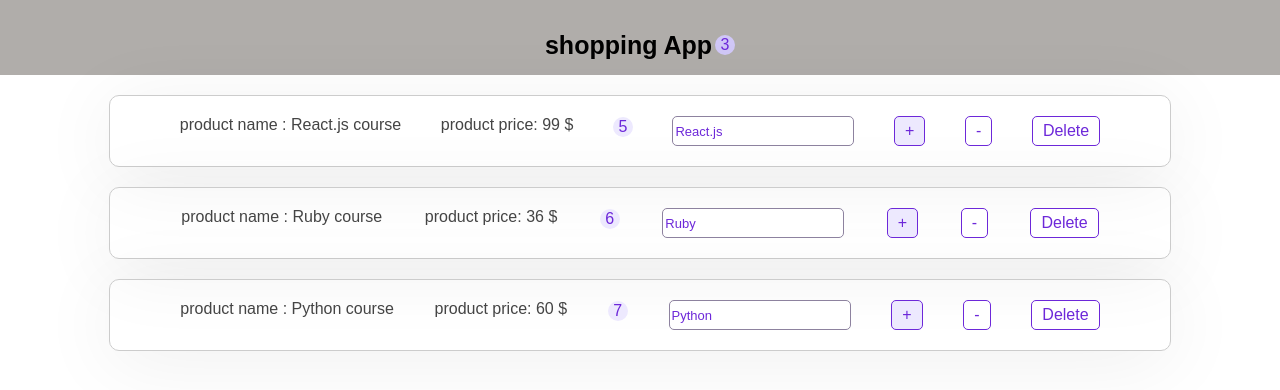
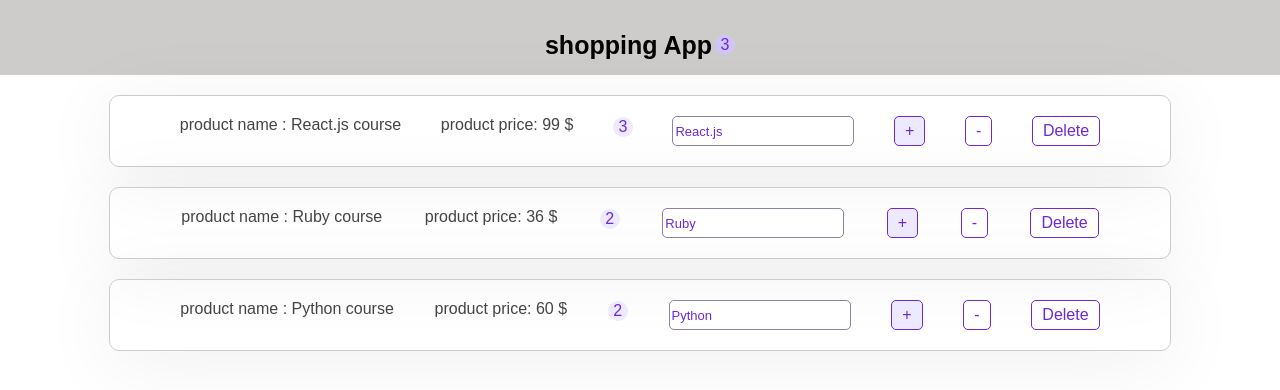
Before and after one commit to MahdiHosseinizade/ProductProject, a React (Create React App) app: page / in a window 1280 px wide. Shown: the top 390 px of the page. Built offline with nearby package versions, Linux system fonts and the light colour scheme.

Commit message:
fix bugs(mutate state)

```diff
--- a/src/App.js
+++ b/src/App.js
@@ -7,9 +7,9 @@ import { useState } from 'react';
 const App = () => {
 
     const [products,setProducts] = useState([
-        {title : "React.js" , price : 99,id:1 , quantity : 5},
-        {title : "Ruby" , price : 36 , id:2 , quantity : 6},
-        {title : "Python" , price : 60, id:3 ,quantity : 7},
+        {title : "React.js" , price : 99,id:0 , quantity : 3},
+        {title : "Ruby" , price : 36 , id:1 , quantity : 2},
+        {title : "Python" , price : 60, id:2 ,quantity : 2},
     ])
 
     const deleteHandler = (id) =>{
@@ -18,29 +18,42 @@ const App = () => {
     }
 
     const incrementHandler = (id) =>{
-        const copiedProducts = [...products] ;
-        const selectedItem = copiedProducts.find((item) => item.id === id)
-        selectedItem.quantity++;
-        setProducts(copiedProducts)
+        // const copiedProducts = [...products] ;
+        // const selectedItem = copiedProducts.find((item) => item.id === id)
+        // selectedItem.quantity++;
+        // setProducts(copiedProducts)
+
+        const index = products.findIndex((item) => item.id === id);
+        const product = {...products[index]}
+        product.quantity ++;
+
+        const AllProducts = [...products];
+        AllProducts[index] = product;
+        setProducts(AllProducts);
     }
 
     const inputHandler = (e,id) =>{
         // console.log(e.target.value,id);
-        const copiedProducts = [...products] ;
-        const seletctedItem = copiedProducts.find((item) => item.id === id)
-        seletctedItem.title = e.target.value;
-        setProducts(copiedProducts);
+        const index = products.findIndex((item) => item.id === id)
+        const product = products[index] ;
+        product.title = e.target.value ;
+
+        const AllProducts = [...products]
+        AllProducts[index] = product;
+        setProducts(AllProducts);
     }
 
     const decrementHandler = (id) =>{
-        const copiedProducts = [...products]
-        const selectedItem = copiedProducts.find((item) => item.id === id);
-        if (selectedItem.quantity === 1) {
-            const filteredProduct = copiedProducts.filter((item) => item.id !== id)
+        const index = products.findIndex((item) => item.id === id)
+        const product = products[index];
+        if (product.quantity === 1) {
+            const filteredProduct = products.filter((item) => item.id !== id)
             setProducts(filteredProduct)
         }else{
-            selectedItem.quantity-=1
-            setProducts(copiedProducts)
+            product.quantity--;
+            const AllProducts = [...products];
+            AllProducts[index] = product;
+            setProducts(AllProducts);
         }
     }
 
--- a/src/components/Navbar/navabr.module.css
+++ b/src/components/Navbar/navabr.module.css
@@ -5,7 +5,7 @@
     padding-top: 15px;
     width: 100%;
     height: 60px;
-    background-color: rgb(176, 173, 170);
+    background-color: rgb(205, 204, 203);
     text-align: center;
 }
 
--- a/src/components/Product/Product.jsx
+++ b/src/components/Product/Product.jsx
@@ -1,8 +1,17 @@
 import styles from './product.module.css'
 
 import {FaTrash} from 'react-icons/fa'
+import { useEffect } from 'react';
 
 const Product = ({product,onIncrement,onDelete,onInput,onDecrement}) => {
+
+    // CDM + CDU + CWUM =>useEffect
+    useEffect(() => {
+        // console.log('product.js useEffect');
+        // return () =>{
+        //     console.log('CWUM');
+        // }
+    },[])
 
     // console.log(props);
     return (
```
